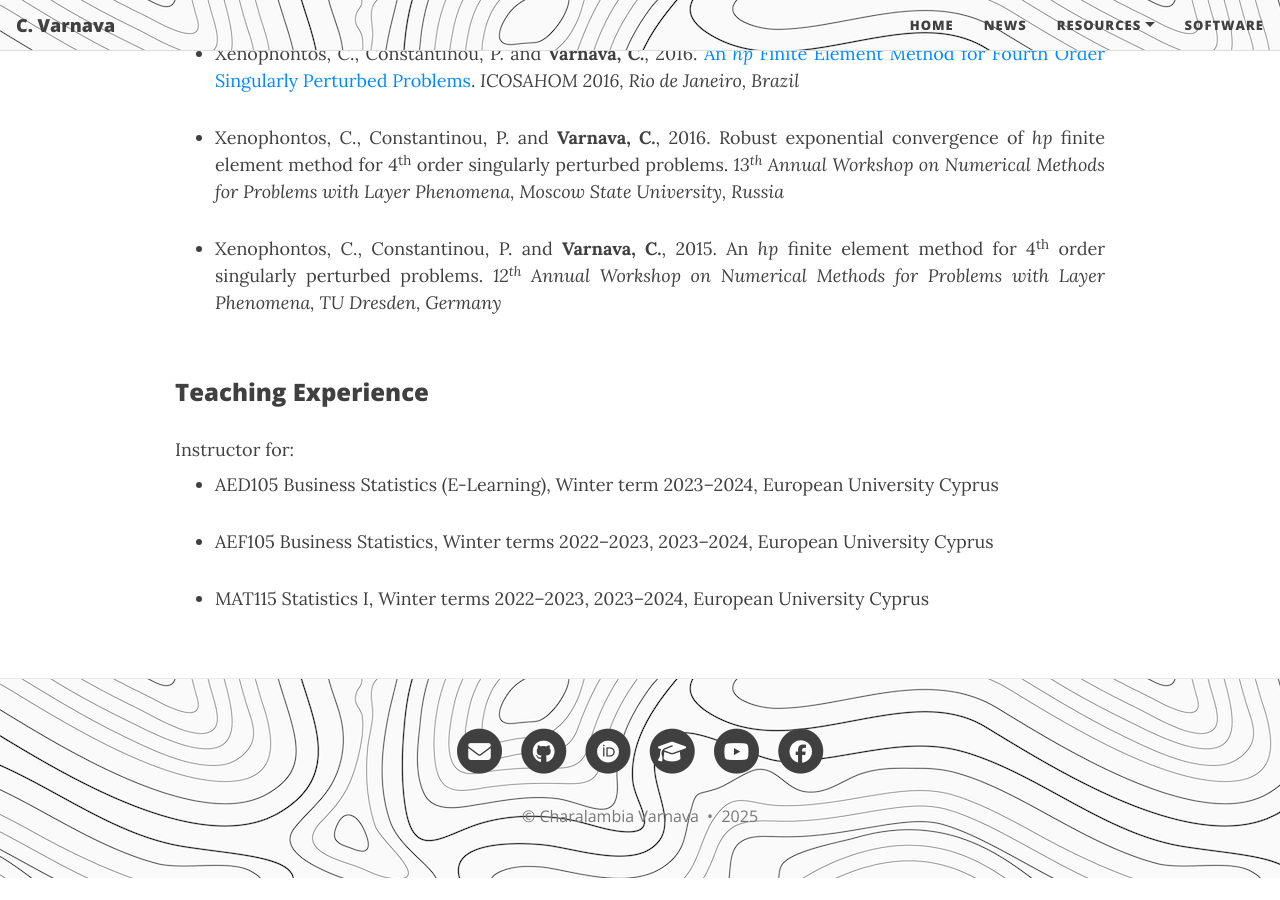
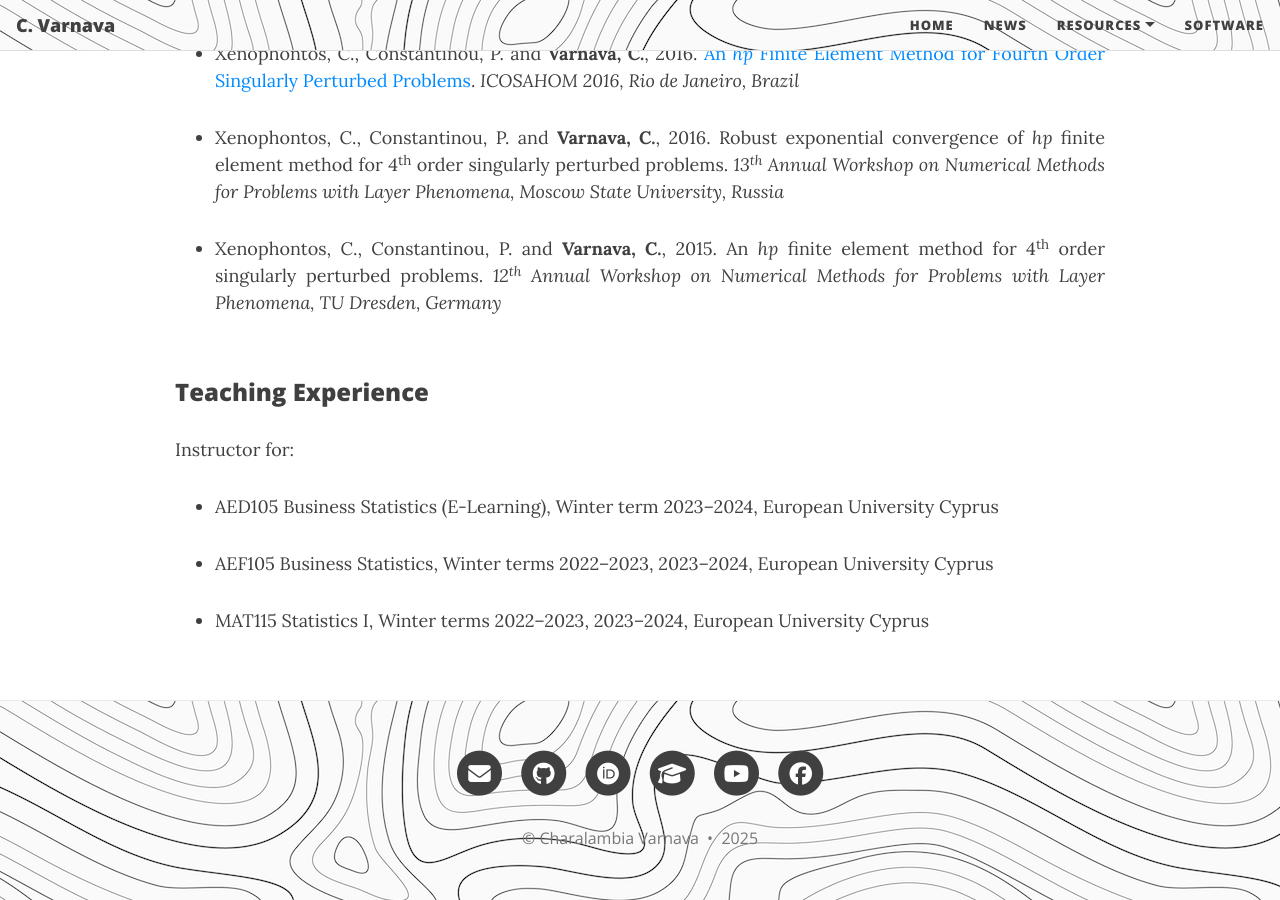
Before and after one commit to ch-var/ch-var.github.io, a Jekyll site: the page built from CV.html, in a window 1280 px wide and 900 px high, scrolled down 5494 px. Built offline with Jekyll 4.4.1, drawn with Linux system fonts in a browser that asks for light colours; formulas are drawn with MathJax 3; before the commit the page ends 6372 px from its top, so only the background shows below that.

Commit message:
Update CV.html

```diff
--- a/CV.html
+++ b/CV.html
@@ -155,7 +155,7 @@ mathjax: true
 </ul>
 <br>
 <p style="font-family: var(--header-font); font-weight: 800; line-height: 1.1; font-size: 1.5rem; margin-top: 1.25rem;">Teaching Experience</p>
-<p align='justify' style="margin-bottom: 8px;">Instructor for:</p>
+<p align='justify'>Instructor for:</p>
 <ul>
 <li class="responsive-margin">AED105 Business Statistics (E-Learning), Winter term 2023–2024, European University Cyprus</li>
 <p></p>
```
